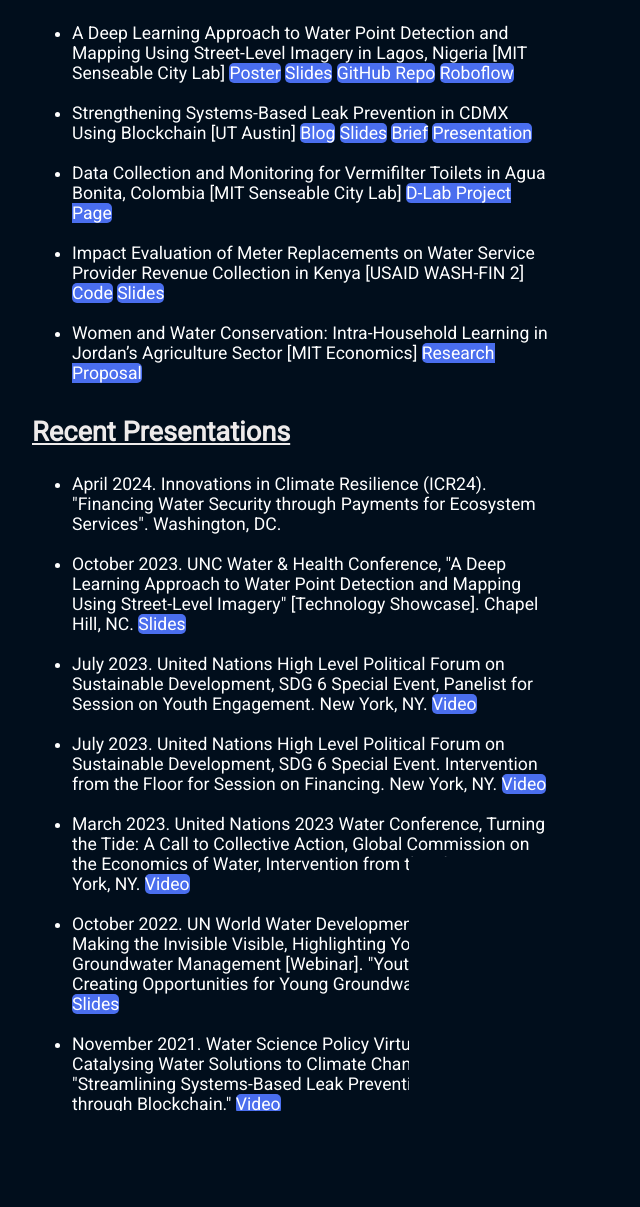
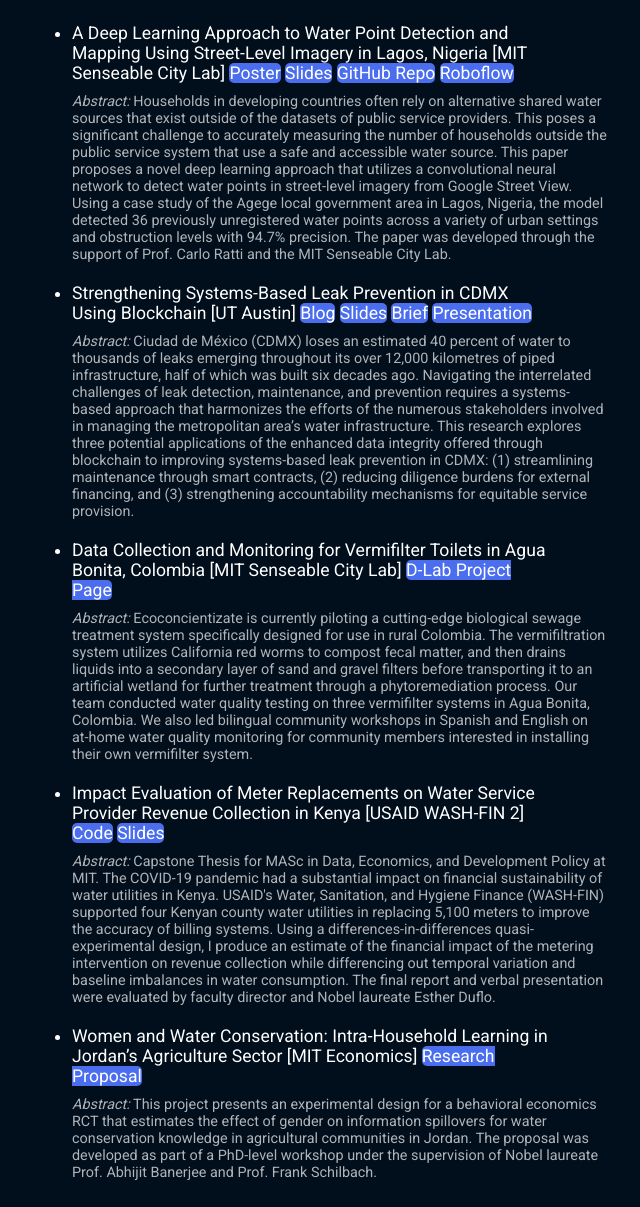
Before and after one commit to neildpatel/neildpatel.github.io, a plain HTML site: page index.html in a window 1280 px wide. Shown: the part 922-2129 px from the top of the page, without its empty margins (608-1248 px from the left). Drawn offline with Linux system fonts and the light colour scheme.

Commit message:
Update index.html

```diff
--- a/index.html
+++ b/index.html
@@ -41,10 +41,15 @@
             <p>My research primarily focuses on the use of geospatial AI to improve water security and access in urban areas. I was a research affiliate with the MIT <a href="https://senseable.mit.edu/">Senseable City Lab</a> and <a href="https://d-lab.mit.edu/">MIT D-Lab</a>, working on projects ranging from designing a sensor system to monitor vermifilter wastewater treatment systems in rural Colombia to developing deep learning models trained to detect and geo-reference water points using street-level imagery in Lagos. You can learn more about my projects on this page.
                 <ul>
                     <li> A Deep Learning Approach to Water Point Detection and Mapping Using Street-Level Imagery in Lagos, Nigeria [MIT Senseable City Lab] <a href="files/Patel_UNC_Poster.pdf" class="button">Poster</a> <a href="files/UNC Tech Showcase.pdf" class="button">Slides</a> <a href="https://github.com/neildpatel/waterpointdetections" class="button">GitHub Repo</a> <a href="https://universe.roboflow.com/neil-patel/lagos-water-point-detections/dataset/3" class="button">Roboflow</a></li>
-                    <li> Strengthening Systems-Based Leak Prevention in CDMX Using Blockchain [UT Austin] <a href="https://watersciencepolicy.com/article/strengthening-systemsbased-leak-prevention-in-ciudad-de-mxico-through-blockchain--1091c7aab398?language=English" class="button">Blog</a> <a href="files/IFAT Eurasia – Blockchain CDMX.pdf" class="button">Slides</a> <a href="https://youthforwater.org/app/uploads/2021/05/WYPW_Innovation-for-Water_GA-2021.pdf" class="button">Brief</a> <a href="https://youtu.be/tNmJsG2Y5Do?si=6D2NuRCsWgjlCKdT&t=2121" class="button">Presentation</a>
+                        <p style="font-size:90%; color: rgba(255, 255, 255, 0.691)"><i>Abstract:</i> Households in developing countries often rely on alternative shared water sources that exist outside of the datasets of public service providers. This poses a significant challenge to accurately measuring the number of households outside the public service system that use a safe and accessible water source. This paper proposes a novel deep learning approach that utilizes a convolutional neural network to detect water points in street-level imagery from Google Street View. Using a case study of the Agege local government area in Lagos, Nigeria, the model detected 36 previously unregistered water points across a variety of urban settings and obstruction levels with 94.7% precision. The paper was developed through the support of Prof. Carlo Ratti and the MIT Senseable City Lab. </p>
+                    <li> Strengthening Systems-Based Leak Prevention in CDMX Using Blockchain [UT Austin] <a href="https://watersciencepolicy.com/article/strengthening-systemsbased-leak-prevention-in-ciudad-de-mxico-through-blockchain--1091c7aab398?language=English" class="button">Blog</a> <a href="files/IFAT Eurasia – Blockchain CDMX.pdf" class="button">Slides</a> <a href="https://youthforwater.org/app/uploads/2021/05/WYPW_Innovation-for-Water_GA-2021.pdf" class="button">Brief</a> <a href="https://youtu.be/tNmJsG2Y5Do?si=6D2NuRCsWgjlCKdT&t=2121" class="button">Presentation</a></li>
+                        <p style="font-size:90%; color: rgba(255, 255, 255, 0.691)"><i>Abstract:</i> Ciudad de México (CDMX) loses an estimated 40 percent of water to thousands of leaks emerging throughout its over 12,000 kilometres of piped infrastructure, half of which was built six decades ago. Navigating the interrelated challenges of leak detection, maintenance, and prevention requires a systems-based approach that harmonizes the efforts of the numerous stakeholders involved in managing the metropolitan area’s water infrastructure. This research explores three potential applications of the enhanced data integrity offered through blockchain to improving systems-based leak prevention in CDMX: (1) streamlining maintenance through smart contracts, (2) reducing diligence burdens for external financing, and (3) strengthening accountability mechanisms for equitable service provision. </p>
                     <li> Data Collection and Monitoring for Vermifilter Toilets in Agua Bonita, Colombia [MIT Senseable City Lab] <a href="https://d-lab.mit.edu/academics/student-projects-presentations/data-collection-and-monitoring-vermifilter-toilets" class="button"> D-Lab Project Page </a></li>
+                        <p style="font-size:90%; color: rgba(255, 255, 255, 0.691)"><i>Abstract:</i> Ecoconcientizate is currently piloting a cutting-edge biological sewage treatment system specifically designed for use in rural Colombia. The vermifiltration system utilizes California red worms to compost fecal matter, and then drains liquids into a secondary layer of sand and gravel filters before transporting it to an artificial wetland for further treatment through a phytoremediation process. Our team conducted water quality testing on three vermifilter systems in Agua Bonita, Colombia. We also led bilingual community workshops in Spanish and English on at-home water quality monitoring for community members interested in installing their own vermifilter system. </p>
                     <li> Impact Evaluation of Meter Replacements on Water Service Provider Revenue Collection in Kenya [USAID WASH-FIN 2] <a href="https://github.com/neildpatel/kenyameteringimpacteval" class="button">Code</a> <a href="files/WF2_DEDP_Capstone_Patel.pdf" class="button">Slides</a></li>
+                        <p style="font-size:90%; color: rgba(255, 255, 255, 0.691)"><i>Abstract:</i> Capstone Thesis for MASc in Data, Economics, and Development Policy at MIT. The COVID-19 pandemic had a substantial impact on financial sustainability of water utilities in Kenya. USAID's Water, Sanitation, and Hygiene Finance (WASH-FIN) supported four Kenyan county water utilities in replacing 5,100 meters to improve the accuracy of billing systems. Using a differences-in-differences quasi-experimental design, I produce an estimate of the financial impact of the metering intervention on revenue collection while differencing out temporal variation and baseline imbalances in water consumption. The final report and verbal presentation were evaluated by faculty director and Nobel laureate Esther Duflo. </p>
                     <li> Women and Water Conservation: Intra-Household Learning in Jordan’s Agriculture Sector [MIT Economics] <a href="files/jordan.pdf" class="button"> Research Proposal </a></li>
+                        <p style="font-size:90%; color: rgba(255, 255, 255, 0.691)"><i>Abstract:</i> This project presents an experimental design for a behavioral economics RCT that estimates the effect of gender on information spillovers for water conservation knowledge in agricultural communities in Jordan. The proposal was developed as part of a PhD-level workshop under the supervision of Nobel laureate Prof. Abhijit Banerjee and Prof. Frank Schilbach. </p>
                 </ul>
             <h2>Recent Presentations</h2>
             <ul>
```
